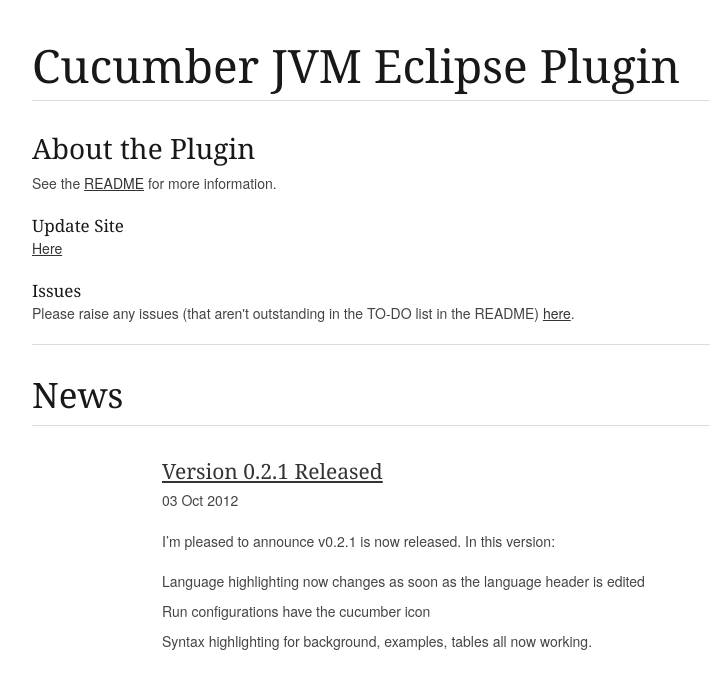
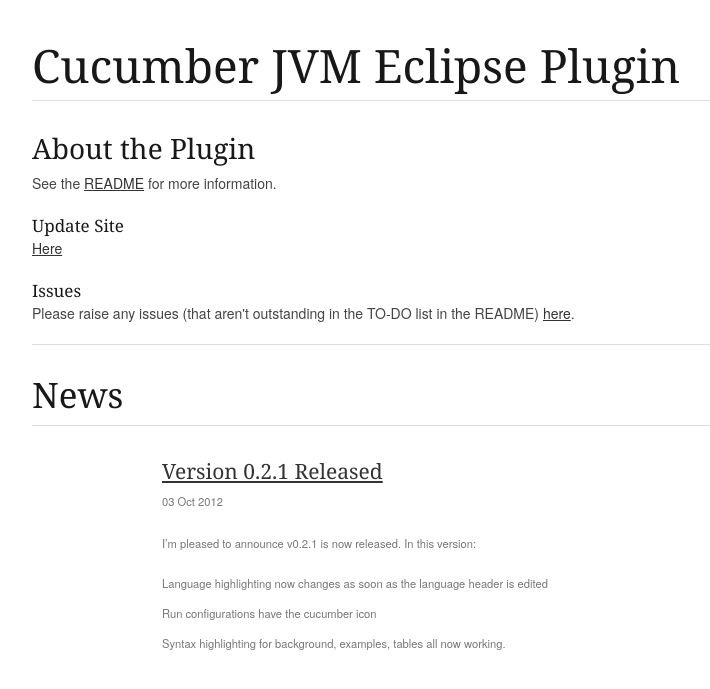
Before and after one commit to mrpotes/cukes-jvm-eclipse-plugin, a Jekyll site: the page built from index.html, in a window 1280 px wide. Shown: the top 689 px of the page, without its empty margins (138-848 px from the left). Built offline with Jekyll 4.4.1, drawn with Linux system fonts in a browser that asks for light colours.

Commit message:
Fix date style

```diff
--- a/index.html
+++ b/index.html
@@ -18,9 +18,7 @@
 	{% for post in site.posts %}
 	<div class="twelve columns offset-by-two">
 		<h4><a href="{{ site.url }}{{ post.url }}">{{ post.title }}</a></h4>
-		<p class="author">
-			<span class="date">{{ post.date | date_to_string }}</span>
-		</p>
+		<p><small class="subheader">{{ post.date | date_to_string }}</small</p>
 		<div class="content">{{ post.content }}</div>
 	</div>
 	{% endfor %}
```
